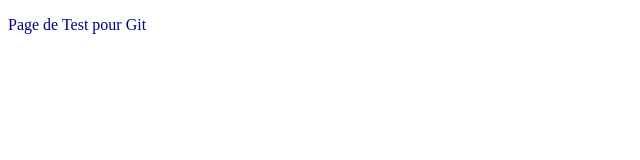
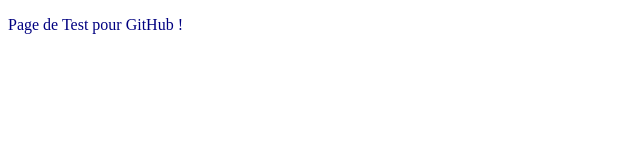
Before and after one commit to SeraphinDalberto/OpenclassroomProject, a plain HTML site: page index.html in a window 1280 px wide. Shown: the full height of the page, 0-640 px from the left. Drawn offline with Linux system fonts and the light colour scheme.

```diff
--- a/index.html
+++ b/index.html
@@ -5,6 +5,6 @@
 	<title>Test Git</title>
 </head>
 <body>
-	<p>Page de Test pour Git</p>
+	<p>Page de Test pour GitHub !</p>
 </body>
 </html>
```
